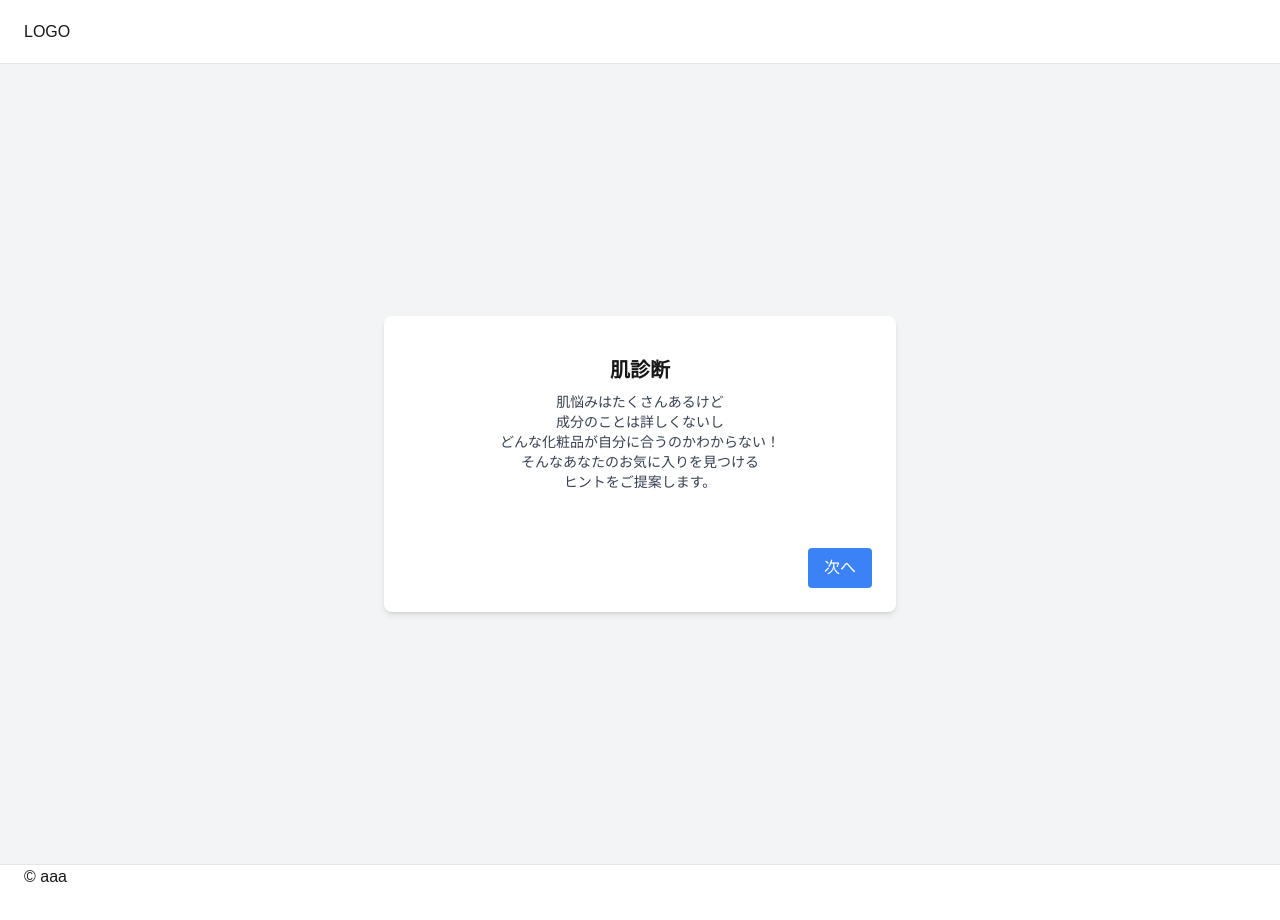
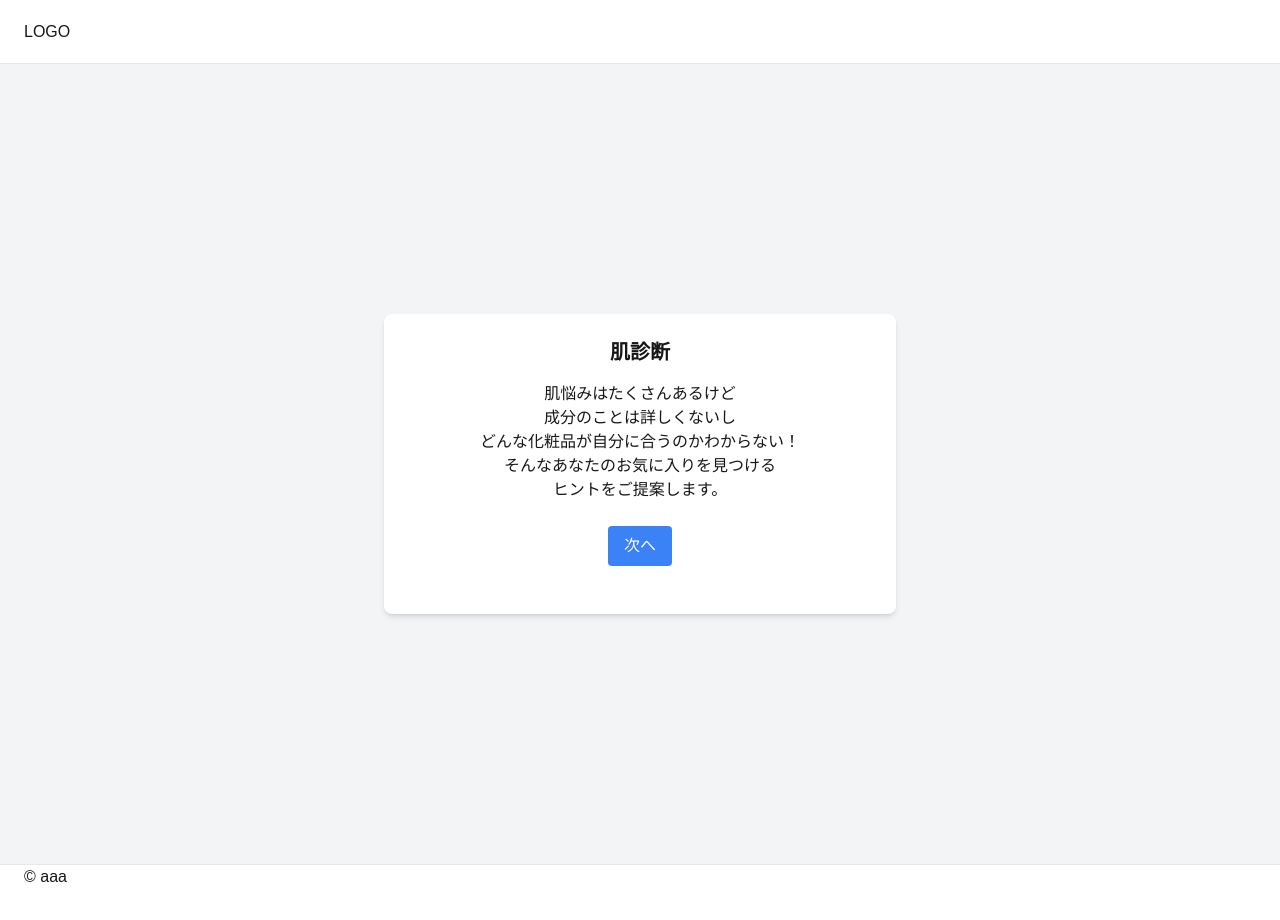
Before and after one commit to unbi-akamatu/hadakea-app, a Next.js app: page / in a window 1280 px wide. Shown: the top 920 px of the page. Built offline with nearby package versions, Linux system fonts and the light colour scheme.

Commit message:
fix:フォームと質問を明確に分けた

```diff
--- a/app/page.tsx
+++ b/app/page.tsx
@@ -5,61 +5,51 @@ import Question from "@/components/questions/page";
 import { questionsData } from "@/components/questionsData";
 
 export default function Home() {
-  // ページネーション用: 選択肢があるセクションだけを対象にする
-  const paginationQuestions = questionsData.filter((q) => q.displayType !== "none" && q.displayType !== "form");
-
   const [currentSection, setCurrentSection] = useState(0); // 現在のセクションを管理
   const [selectedValues, setSelectedValues] = useState<number[][]>(
-    Array(paginationQuestions.length).fill([]) // 選択肢があるセクションのみを対象に初期化
+    Array(questionsData.length).fill([]) // 選択肢があるセクションのみを対象に初期化
   );
   const [errorMessage, setErrorMessage] = useState<string | null>(null); // エラーメッセージ
   const [userName, setUserName] = useState<string>(""); // ユーザー名
+  const finalQuestionIndex = questionsData.length; // `questionsData` の最後のセクション
+  const finalSectionIndex = finalQuestionIndex + 1; // 名前入力フォームを含む最後のセクションのインデックス
 
   // onSelectionChangeの関数を修正
-  const handleSelectionChange = (value: number | number[] | string) => {
-    if (typeof value === "string") {
-      // 名前の入力があった場合
-      setUserName(value);
-      return;
-    }
+  const handleSelectionChange = (value: number | number[]) => {
     const values = Array.isArray(value) ? value : [value]; // 必ず配列に変換
 
-    // 現在のセクションが選択肢を持つ場合のみ値を更新
-    const currentQuestion = questionsData[currentSection];
-
-    if (currentQuestion.displayType !== "none") {
+    if (currentSection > 0 && currentSection <= finalQuestionIndex) {
       setSelectedValues((prev) => {
-        // ページネーション用データ内でのインデックスを取得
-        const index = paginationQuestions.findIndex((q) => q.id === currentQuestion.id);
-
-        if (index === -1) return prev; // 該当セクションがなければ変更なし
-
         const updated = [...prev];
-        updated[index] = values; // 対応するインデックスに値を格納
+        updated[currentSection - 1] = values; // 対応するインデックスに値を格納
         return updated;
       });
     }
 
     // id: 4の場合に選択数をチェック
-    if (currentQuestion.id === 4 && values.length > 3) {
+    const currentQuestion = questionsData[currentSection - 1];
+    if (currentQuestion?.id === 3 && values.length > 3) {
       setErrorMessage("最大3つまで選択可能です。");
     } else {
       setErrorMessage(null); // エラーメッセージをリセット
     }
   };
-
+  // 名前入力フォーム用
+  const handleNameChange = (value: string) => {
+    setUserName(value);
+  };
   const goToNextSection = () => {
     // 次のセクションに進む前にエラーメッセージをリセット
     setErrorMessage(null);
     console.log("選択値:", selectedValues);
 
-    if (currentSection < questionsData.length - 1) {
+    if (currentSection <= finalSectionIndex) {
       setCurrentSection((prev) => prev + 1);
 
       // 次のセクションの選択値をリセット
       const nextQuestion = questionsData[currentSection + 1];
       if (nextQuestion.displayType !== "none") {
-        const index = paginationQuestions.findIndex((q) => q.id === nextQuestion.id);
+        const index = questionsData.findIndex((q) => q.id === nextQuestion.id);
         if (index !== -1) {
           setSelectedValues((prev) => {
             const updated = [...prev];
@@ -93,18 +83,19 @@ export default function Home() {
     window.location.href = `${destination}?userName=${encodeURIComponent(userName)}`;
   };
 
-  const currentQuestion = questionsData[currentSection];
+  const currentQuestion = currentSection > 0 && currentSection <= finalQuestionIndex ? questionsData[currentSection - 1] : null;
 
   // 次へボタンの有効化条件
   const isNextEnabled = (() => {
-    const index = paginationQuestions.findIndex((q) => q.id === currentQuestion.id);
-
-    const currentValues = index !== -1 ? selectedValues[index] : [];
-
-    if (currentQuestion.id === 4) {
-      return currentValues.length > 0 && currentValues.length <= 3;
-    } else if (currentQuestion.displayType !== "none") {
+    // if (currentSection === 0) {
+    //   return true; // 最初のセクションではボタンを常に有効化
+    // }
+    if (currentSection > 0 && currentSection <= finalQuestionIndex) {
+      const currentValues = selectedValues[currentSection - 1] || [];
       return currentValues.length > 0;
+    }
+    if (currentSection === finalSectionIndex) {
+      return userName.trim() !== ""; // 名前入力が空でない場合に有効
     }
     return true;
   })();
@@ -113,10 +104,10 @@ export default function Home() {
     <div className="min-h-screen flex flex-col items-center justify-center bg-gray-100 p-4">
       <div className="w-full max-w-lg bg-white shadow-md rounded-lg p-6 text-center">
         {/* ページネーション */}
-        {currentSection > 0 && currentQuestion.id !== 11 && (
+        {currentSection !== 0 && currentSection <= finalQuestionIndex && (
           <div className="mt-6 flex justify-center space-x-2">
-            {paginationQuestions.map((_, index) => {
-              const isActive = questionsData.indexOf(paginationQuestions[index]) === currentSection; // 現在のセクションか判定
+            {questionsData.map((_, index) => {
+              const isActive = index + 1 === currentSection; // 現在のセクションか判定
               return (
                 <button
                   key={index}
@@ -133,13 +124,40 @@ export default function Home() {
             })}
           </div>
         )}
+        {/* 最初のセクション */}
+        {currentSection === 0 && (
+          <div>
+            <h1 className="text-xl font-bold mb-4">肌診断</h1>
+            <p className="mb-6">
+              <>
+                肌悩みはたくさんあるけど
+                <br />
+                成分のことは詳しくないし
+                <br />
+                どんな化粧品が自分に合うのかわからない！
+                <br />
+                そんなあなたのお気に入りを見つける
+                <br />
+                ヒントをご提案します。
+              </>
+            </p>
+            <button onClick={goToNextSection} className="px-4 py-2 bg-blue-500 text-white rounded hover:bg-blue-600">
+              次へ
+            </button>
+          </div>
+        )}
+        {/* 質問セクション */}
+        {currentSection > 0 && currentSection <= finalQuestionIndex && (
+          <Question question={currentQuestion!} onSelectionChange={handleSelectionChange} defaultSelected={selectedValues[currentSection - 1] || []} />
+        )}
+        {/* 最後のセクション */}
+        {currentSection === finalSectionIndex && (
+          <div>
+            <h2 className="text-lg font-bold mb-4">お名前を入力してください</h2>
+            <input type="text" value={userName} onChange={(e) => handleNameChange(e.target.value)} className="w-full p-2 border rounded" placeholder="お名前" />
+          </div>
+        )}
 
-        {/* 現在のセクションを表示 */}
-        <Question
-          question={currentQuestion}
-          onSelectionChange={handleSelectionChange}
-          defaultSelected={currentQuestion.displayType !== "none" ? selectedValues[paginationQuestions.findIndex((q) => q.id === currentQuestion.id)] || [] : []} // 選択肢がある場合のみデフォルト値を渡す
-        />
         {/* エラーメッセージの表示 */}
         {errorMessage && <p className="text-red-500 mt-4">{errorMessage}</p>}
 
@@ -150,7 +168,7 @@ export default function Home() {
               戻る
             </button>
           )}
-          {currentSection < questionsData.length - 1 && (
+          {currentSection > 0 && currentSection <= finalQuestionIndex && (
             <button
               onClick={goToNextSection}
               disabled={!isNextEnabled} // 有効性を管理
@@ -158,15 +176,17 @@ export default function Home() {
                 isNextEnabled
                   ? "bg-blue-500 text-white hover:bg-blue-600" // 有効時のスタイル
                   : "bg-gray-300 text-gray-500 cursor-not-allowed" // 無効時のスタイル
-              } ${
-                currentQuestion.id === 1 ? "ml-auto" : "" // id: 1 の場合だけ右寄せ
               }`}
             >
               次へ
             </button>
           )}
-          {currentQuestion.id === 11 && (
-            <button onClick={handleSubmit} className="px-4 py-2 bg-green-500 text-white rounded hover:bg-green-600">
+          {currentSection === finalSectionIndex && (
+            <button
+              onClick={handleSubmit}
+              disabled={!isNextEnabled}
+              className={`px-4 py-2 rounded ${isNextEnabled ? "bg-green-500 text-white hover:bg-green-600" : "bg-gray-300 text-gray-500 cursor-not-allowed"}`}
+            >
               送信
             </button>
           )}
--- a/components/questions/page.tsx
+++ b/components/questions/page.tsx
@@ -9,7 +9,7 @@ import { useState, useEffect } from "react";
 // Propsの型定義
 type QuestionProps = {
   question: QuestionData;
-  onSelectionChange: (value: number | number[] | string) => void;
+  onSelectionChange: (value: number | number[]) => void;
   defaultSelected: number[]; // セクションごとのデフォルト選択値
 };
 
@@ -18,8 +18,10 @@ export default function Question({ question, onSelectionChange, defaultSelected
   const [userName, setUserName] = useState<string>(""); // 名前入力用
 
   useEffect(() => {
-    setSelectedValues(defaultSelected); // デフォルト選択値を反映
-  }, [defaultSelected]);
+    if (question.displayType === "checkbox" || question.displayType === "radio") {
+      setSelectedValues(defaultSelected); // デフォルト選択値を反映
+    }
+  }, [defaultSelected, question.displayType]);
 
   const handleCheckboxChange = (value: number, checked: boolean) => {
     let newValues;
@@ -40,7 +42,6 @@ export default function Question({ question, onSelectionChange, defaultSelected
   const handleNameChange = (e: React.ChangeEvent<HTMLInputElement>) => {
     const value = e.target.value;
     setUserName(value);
-    onSelectionChange(value); // 親コンポーネントに名前を渡す
   };
 
   return (
@@ -79,14 +80,6 @@ export default function Question({ question, onSelectionChange, defaultSelected
           ))}
         </RadioGroup>
       )}
-      {question.displayType === "form" && (
-        <div className="mt-4">
-          <label htmlFor="username" className="block text-left text-sm font-medium text-gray-700">
-            あなたのお名前を入力してください
-          </label>
-          <input type="text" id="username" value={userName} onChange={handleNameChange} className="mt-2 block w-full p-2 border border-gray-300 rounded-md focus:ring-blue-500 focus:border-blue-500" />
-        </div>
-      )}
     </Layout>
   );
 }
--- a/components/questionsData.tsx
+++ b/components/questionsData.tsx
@@ -11,26 +11,6 @@ export type QuestionData = {
 export const questionsData: QuestionData[] = [
   {
     id: 1,
-    title: "肌診断",
-    condition: "",
-    paragraph: (
-      <>
-        肌悩みはたくさんあるけど
-        <br />
-        成分のことは詳しくないし
-        <br />
-        どんな化粧品が自分に合うのかわからない！
-        <br />
-        そんなあなたのお気に入りを見つける
-        <br />
-        ヒントをご提案します。
-      </>
-    ),
-    options: [],
-    displayType: "none",
-  },
-  {
-    id: 2,
     title: "普段のスキンケアアイテムを教えてください",
     condition: "※複数選択可",
     options: [
@@ -48,7 +28,7 @@ export const questionsData: QuestionData[] = [
     displayType: "checkbox",
   },
   {
-    id: 3,
+    id: 2,
     title: "一日の中で、長い時間を過ごしているのはどちらですか？",
     condition: "",
     options: [
@@ -61,7 +41,7 @@ export const questionsData: QuestionData[] = [
     displayType: "radio", // ラジオボタン表示
   },
   {
-    id: 4,
+    id: 3,
     title: "日常生活で気になる環境・習慣は何ですか？",
     condition: "※複数選択可（最大３個）",
     options: [
@@ -77,7 +57,7 @@ export const questionsData: QuestionData[] = [
     maxSelections: 3, // 最大選択数を指定
   },
   {
-    id: 5,
+    id: 4,
     title: "すっぴん肌トーンの印象が暗く感じますか？",
     condition: "",
     options: [
@@ -88,7 +68,7 @@ export const questionsData: QuestionData[] = [
     displayType: "radio", // ラジオボタン表示
   },
   {
-    id: 6,
+    id: 5,
     title: "頬に触れるとザラツキを感じますか？",
     condition: "",
     options: [
@@ -99,7 +79,7 @@ export const questionsData: QuestionData[] = [
     displayType: "radio", // ラジオボタン表示
   },
   {
-    id: 7,
+    id: 6,
     title: "朝、顔がべたつきますか？",
     condition: "",
     options: [
@@ -110,7 +90,7 @@ export const questionsData: QuestionData[] = [
     displayType: "radio", // ラジオボタン表示
   },
   {
-    id: 8,
+    id: 7,
     title: "指で顔全体を押すとふっくら弾力を感じますか？",
     condition: "",
     options: [
@@ -121,7 +101,7 @@ export const questionsData: QuestionData[] = [
     displayType: "radio", // ラジオボタン表示
   },
   {
-    id: 9,
+    id: 8,
     title: "肌に赤みが出やすくゆらぎやすいですか？",
     condition: "",
     options: [
@@ -132,7 +112,7 @@ export const questionsData: QuestionData[] = [
     displayType: "radio", // ラジオボタン表示
   },
   {
-    id: 10,
+    id: 9,
     title: "年齢を教えてください",
     condition: "",
     options: [
@@ -150,11 +130,4 @@ export const questionsData: QuestionData[] = [
     ],
     displayType: "radio", // ラジオボタン表示
   },
-  {
-    id: 11,
-    title: "お名前を教えてください",
-    condition: "（通称名可）",
-    options: [],
-    displayType: "form",
-  },
 ];
```
